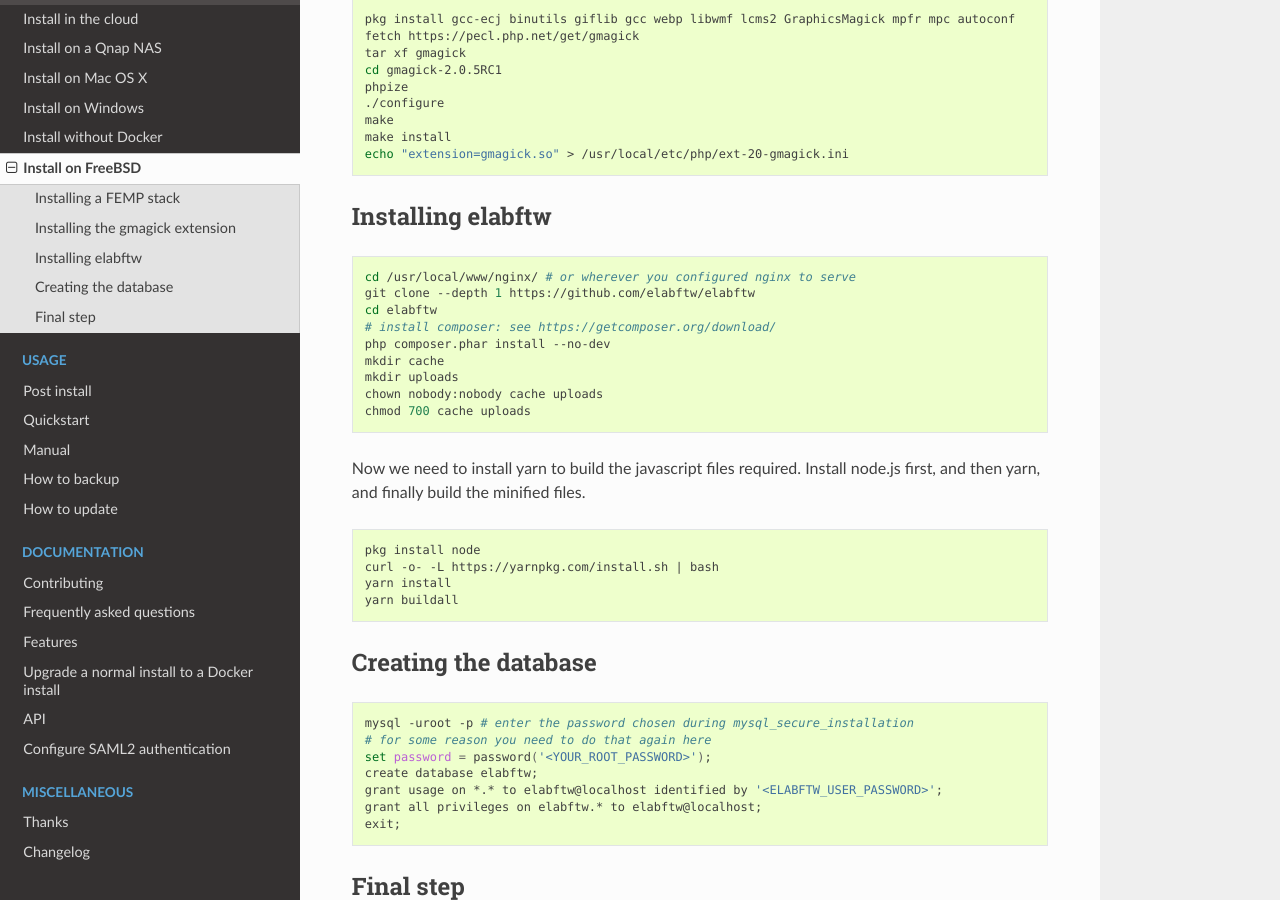
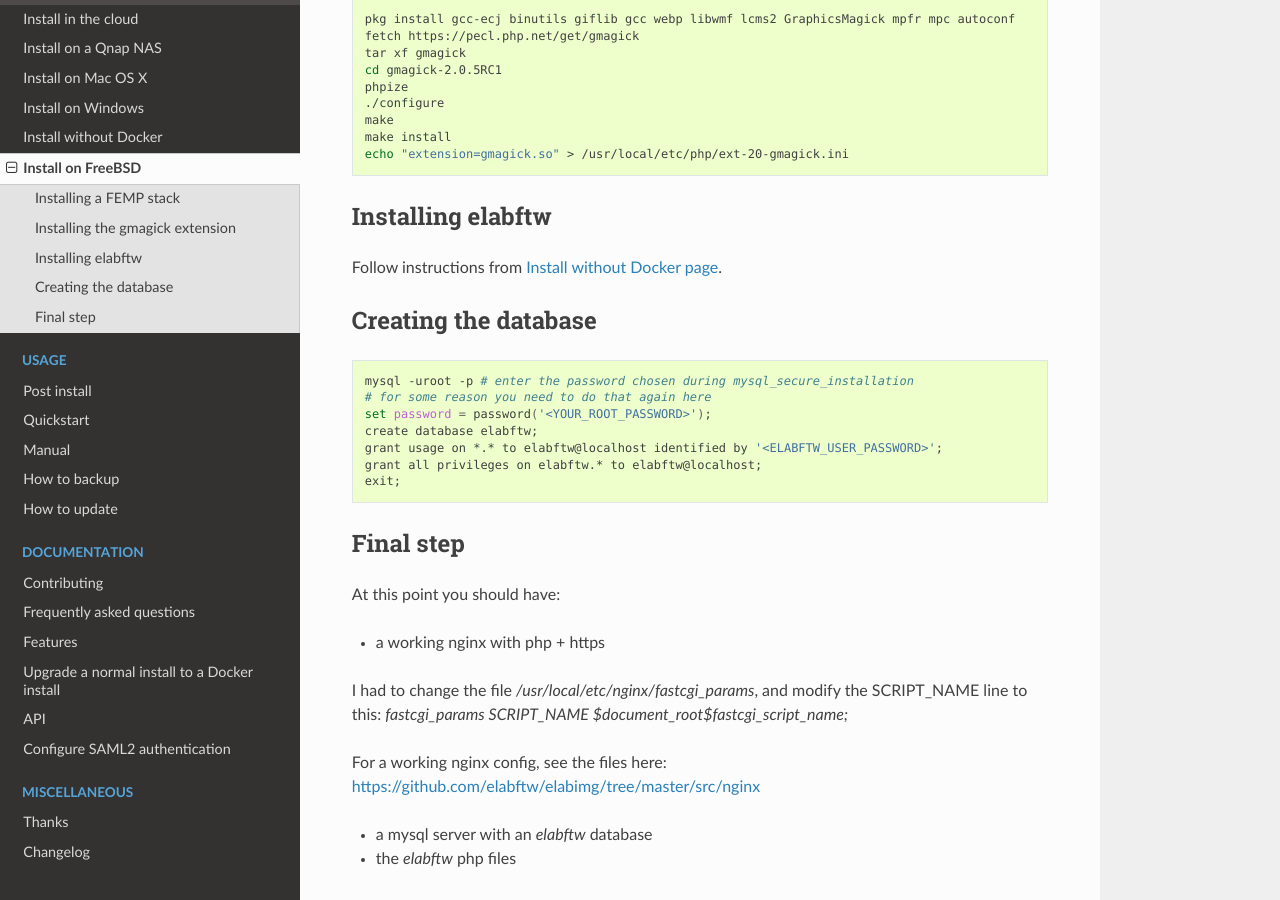
Before and after one commit to elabftw/elabdoc, a Sphinx documentation site: the page built from doc/install-freebsd.rst, in a window 1280 px wide and 900 px high, scrolled down 1033 px. Built offline with Sphinx 7.4.7 and the Read the Docs theme 2.0.0, drawn with Linux system fonts in a browser that asks for light colours; pages that are not in the unit, such as notebooks, are missing from menus.

Commit message:
avoid duplication of information

```diff
--- a/doc/install-freebsd.rst
+++ b/doc/install-freebsd.rst
@@ -55,26 +55,7 @@
 Installing elabftw
 ------------------
 
-.. code-block:: bash
-
-    cd /usr/local/www/nginx/ # or wherever you configured nginx to serve
-    git clone --depth 1 https://github.com/elabftw/elabftw
-    cd elabftw
-    # install composer: see https://getcomposer.org/download/
-    php composer.phar install --no-dev
-    mkdir cache
-    mkdir uploads
-    chown nobody:nobody cache uploads
-    chmod 700 cache uploads
-
-Now we need to install yarn to build the javascript files required. Install node.js first, and then yarn, and finally build the minified files.
-
-.. code-block:: bash
-
-    pkg install node
-    curl -o- -L https://yarnpkg.com/install.sh | bash
-    yarn install
-    yarn buildall
+Follow instructions from :ref:`Install without Docker page <install-oldschool>`.
 
 Creating the database
 ---------------------
```
Also changed, not shown: doc/install-oldschool.rst (+8 -0 lines).
